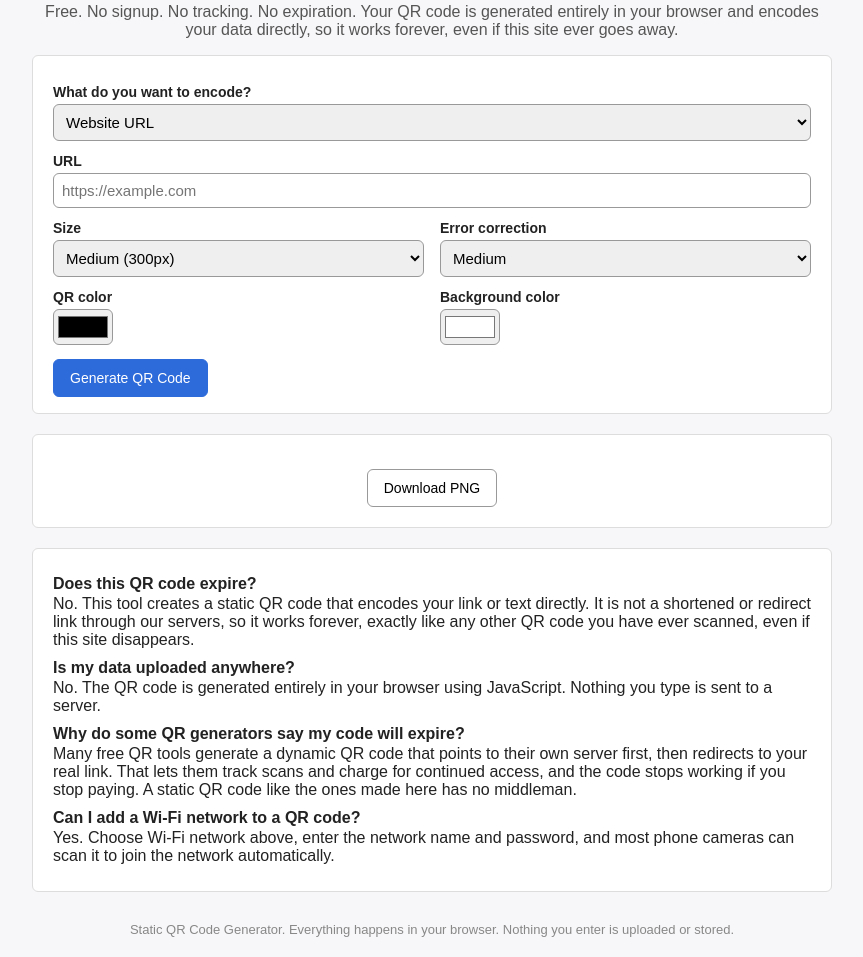
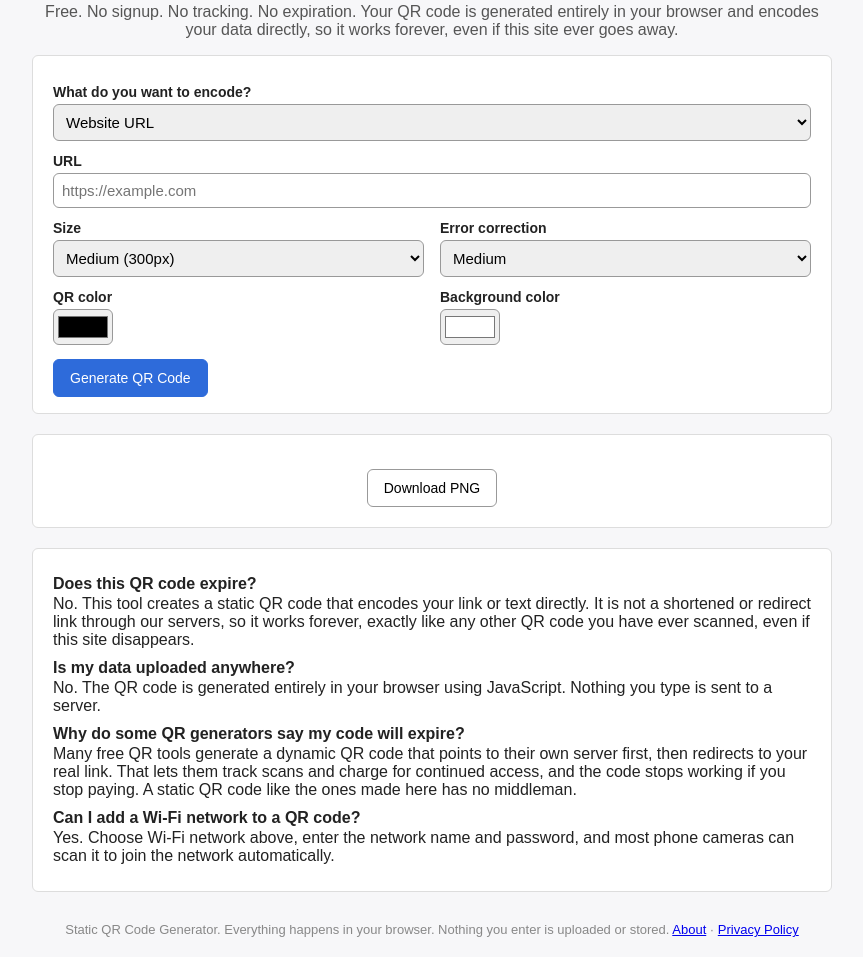
Before and after one commit to eswarr-dasi/static-qr-generator, a plain HTML site: page index.html in a window 1280 px wide. Shown: the part 81-1038 px from the top of the page, without its empty margins (208-1071 px from the left). Drawn offline with Linux system fonts and the light colour scheme; a script that the page names is missing.

Commit message:
Update footer with additional links
Added links to About and Privacy Policy in footer.

```diff
--- a/index.html
+++ b/index.html
@@ -118,7 +118,7 @@ footer { text-align: center; color: #888; margin-top: 30px; font-size: 13px; }
 <p><strong>Why do some QR generators say my code will expire?</strong>Many free QR tools generate a dynamic QR code that points to their own server first, then redirects to your real link. That lets them track scans and charge for continued access, and the code stops working if you stop paying. A static QR code like the ones made here has no middleman.</p>
 <p><strong>Can I add a Wi-Fi network to a QR code?</strong>Yes. Choose Wi-Fi network above, enter the network name and password, and most phone cameras can scan it to join the network automatically.</p>
 </div>
-<footer>Static QR Code Generator. Everything happens in your browser. Nothing you enter is uploaded or stored.</footer>
+<footer>Static QR Code Generator. Everything happens in your browser. Nothing you enter is uploaded or stored. <a href="about.html">About</a> &middot; <a href="privacy-policy.html">Privacy Policy</a></footer>
 <script src="https://cdnjs.cloudflare.com/ajax/libs/qrcodejs/1.0.0/qrcode.min.js"></script>
 <script>
 var qrType = document.getElementById("qrType");
```
